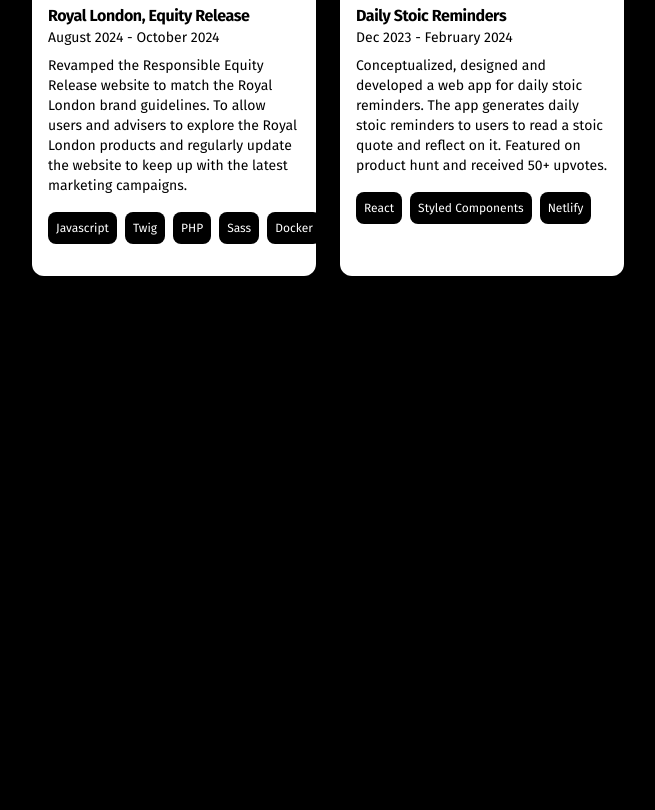
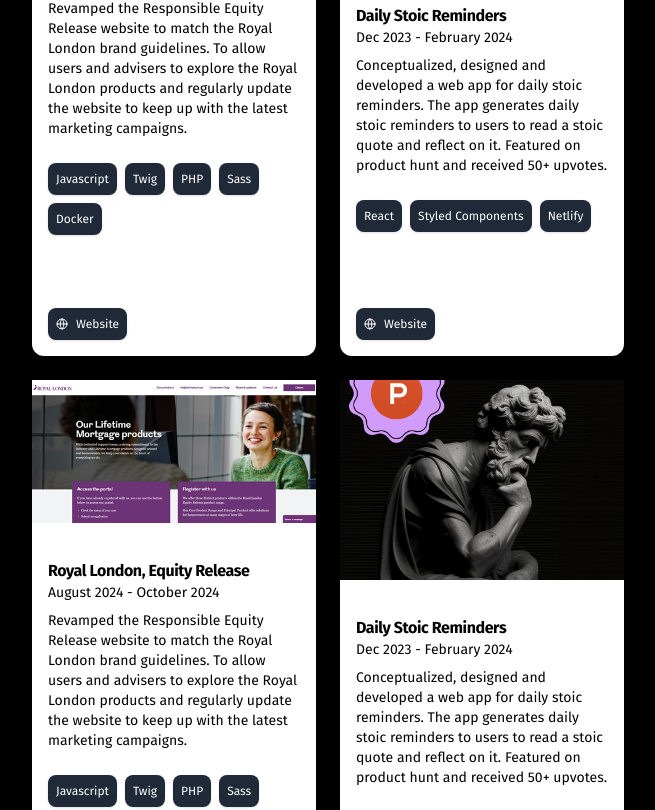
Before and after one commit to allanmosesfernandes/portfolio2025, a Next.js app: page / in a window 1280 px wide. Shown: the part 1960-2770 px from the top of the page, without its empty margins (312-967 px from the left). Before the commit the page ends 2236 px from the top, so only its background shows below. Built offline with nearby package versions, Linux system fonts and the light colour scheme.

Commit message:
feat: add new projects to showcase; enhance project details and include website links

```diff
--- a/src/app/utils.js
+++ b/src/app/utils.js
@@ -96,5 +96,23 @@
         tools: ['React', 'Styled Components', 'Netlify'],
         website: 'https://dailystoicreminders.uk/',
     },
+    {
+        image: '/projects/rldn.png',
+        title: 'Royal London, Equity Release',
+        date: 'August 2024 - October 2024',
+        summary:
+            'Revamped the Responsible Equity Release website to match the Royal London brand guidelines. To allow users and advisers to explore the Royal London products and regularly update the website to keep up with the latest marketing campaigns.',
+        tools: ['Javascript', 'Twig', 'PHP', 'Sass', 'Docker'],
+        website: 'https://equityrelease.royallondon.com/',
+    },
+    {
+        image: '/projects/daily-stoic.png',
+        title: 'Daily Stoic Reminders',
+        date: 'Dec 2023 - February 2024',
+        summary:
+            'Conceptualized, designed and developed a web app for daily stoic reminders. The app generates daily stoic reminders to users to read a stoic quote and reflect on it. Featured on product hunt and received 50+ upvotes.',
+        tools: ['React', 'Styled Components', 'Netlify'],
+        website: 'https://dailystoicreminders.uk/',
+    },
 ];
 export { workJSON, educationJSON, skills, projects };
--- a/src/components/Projects.jsx
+++ b/src/components/Projects.jsx
@@ -1,6 +1,7 @@
 import React from 'react'
 import { projects } from '@/app/utils';
 import Image from 'next/image';
+import Link from 'next/link';
 
 const Projects = () => {
     return (
@@ -14,39 +15,69 @@
             <p className="text-pretty text-black dark:text-white md:text-lg my-4 text-center">
                 I've worked on a variety of projects, from simple websites to complex web applications. Here are few of my finest.
             </p>
-            <div className='grid grid-cols-2 gap-6'>
+            <div className='grid grid-cols-2 gap-6 mb-6'>
                 {
                     projects.map((project, index) => {
                         return (
                             <div
                                 key={index}
-                                className="flex flex-col gap-4 rounded-xl bg-card dark:bg-card-dark dark:bg-white dark:text-black"
+                                className="items-center gap-4 rounded-xl bg-card dark:bg-card-dark dark:bg-white dark:text-black shadow-lg h-[100%] flex flex-col"
                             >
                                 <Image
                                     src={project.image}
-                                    alt={project.company}
+                                    alt={project.title}
                                     width={500}
                                     height={50}
-                                    className="object-cover h-[200px] rounded-lg"
+                                    className="object-cover h-[200px]"
                                 />
-                                <div className="p-4">
-                                    <h3 class="font-semibold tracking-tight mt-1 text-base">
+                                <div className="p-4 flex flex-col h-[100%]">
+                                    <h3 className="font-semibold tracking-tight mt-1 text-base">
                                         {project.title}
                                     </h3>
                                     <p className="text-sm">{project.date}</p>
-                                    <p className='text-sm my-2'>{project.summary}</p>
-                                    <div className="flex gap-2 my-4">
+                                    <p className="text-sm my-2">{project.summary}</p>
+                                    <div className="flex gap-2 my-4 flex-wrap ]">
                                         {project.tools.map((tool, index) => {
                                             return (
                                                 <p
                                                     key={index}
-                                                    className="text-xs dark:bg-black dark:text-white bg-white text-black font-medium text-md rounded-lg p-2 h-fit"
+                                                    className="text-xs dark:text-white bg-black text-white font-medium text-md rounded-lg p-2 h-fit shadow dark:bg-gray-800 dark:border-gray-700"
                                                 >
                                                     {tool}
                                                 </p>
                                             );
                                         })}{' '}
                                     </div>
+                                    <Link
+                                        href={project.website}
+                                        target="_blank"
+                                        className="mt-auto text-white dark:text-white hover:underline gap-2 text-sm"
+                                    >
+                                        <p
+                                            key={index}
+                                            className="text-xs dark:text-white bg-black text-white font-medium text-md w-fit rounded-lg p-2 h-fit shadow dark:bg-gray-800 dark:border-gray-700 dark:hover:bg-gray-700 d-flex"
+                                        >
+                                            <span className='flex gap-2 items-center'>
+                                                <svg
+                                                    xmlns="http://www.w3.org/2000/svg"
+                                                    width="24"
+                                                    height="24"
+                                                    viewBox="0 0 24 24"
+                                                    fill="none"
+                                                    stroke="currentColor"
+                                                    stroke-width="2"
+                                                    stroke-linecap="round"
+                                                    stroke-linejoin="round"
+                                                    class="lucide lucide-globe size-3"
+                                                >
+                                                    <circle cx="12" cy="12" r="10"></circle>
+                                                    <path d="M12 2a14.5 14.5 0 0 0 0 20 14.5 14.5 0 0 0 0-20"></path>
+                                                    <path d="M2 12h20"></path>
+                                                </svg>
+                                                Website
+                                            </span>
+                                        </p>
+                                    </Link>
                                 </div>
                             </div>
                         );
```
Also changed, not shown: src/app/assets/internet.svg (added).
